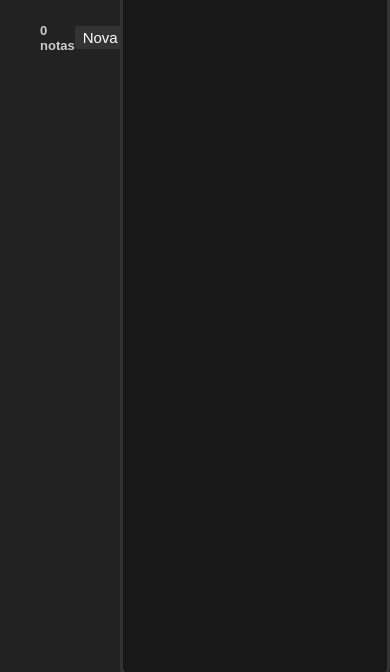
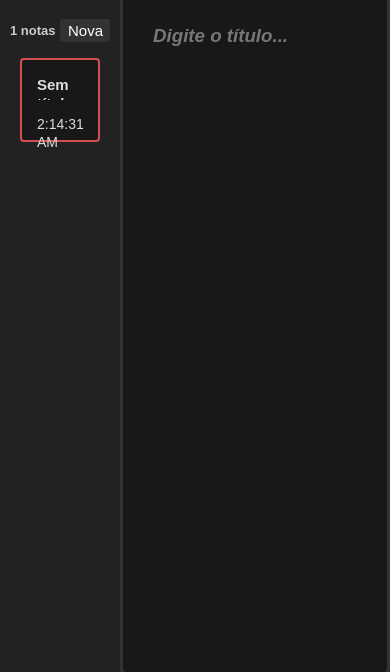
Before and after one commit to Atylla/AtlasNote, a plain HTML site: page index.html in a window 390 px wide. Both pictures are taken after a click on the button "Notas". Shown: the part 172-844 px from the top of the page. Drawn offline with Linux system fonts and the light colour scheme.

Commit message:
agora toda vez que entrar na pagina notes e nao existir notas, uma será criada

```diff
--- a/scripts/app/router.js
+++ b/scripts/app/router.js
@@ -69,6 +69,12 @@ function switchPages(pagina) {
 
 function paginaNotes(pagina) {
     if (pagina == 'notes') {
+        const todas = JSON.parse(localStorage.getItem('notas') || '{}');
+        if (Object.keys(todas).length < 1) {
+            novaNota();
+        }
+
+
         carregarNotasDoStorage();
         inicializarNOTAS();
 
@@ -90,8 +96,8 @@ function paginaNotes(pagina) {
     }
 
     console.log('ANTES de salvar página:', pagina);
-setPaginaAtual(pagina);
-console.log('DEPOIS de salvar página:', getPaginaAtual());
+    setPaginaAtual(pagina);
+    console.log('DEPOIS de salvar página:', getPaginaAtual());
 }
 
 function paginaHome(pagina) {
--- a/styles/pages/notes.css
+++ b/styles/pages/notes.css
@@ -105,6 +105,7 @@
     margin-bottom: 10px;
 
 }
+
 .top--bar button {
     align-self: center;
     margin-left: 4px;
@@ -164,6 +165,10 @@
         justify-content: space-between;
     }
 
+    #qtd-notas {
+        margin-left: 0;
+    }
+
     .bar--notes div {
         font-size: 15px;
     }
@@ -189,13 +194,12 @@
 
     .nota {
         height: 70px;
-        border-bottom: 1px solid;
-        cursor: pointer;
+        border-radius: 4px;
+
     }
 
 
     .nota--titulo {
-
         margin: 10px 0 0 10px;
         font-weight: bold;
         font-size: 15px;
```
